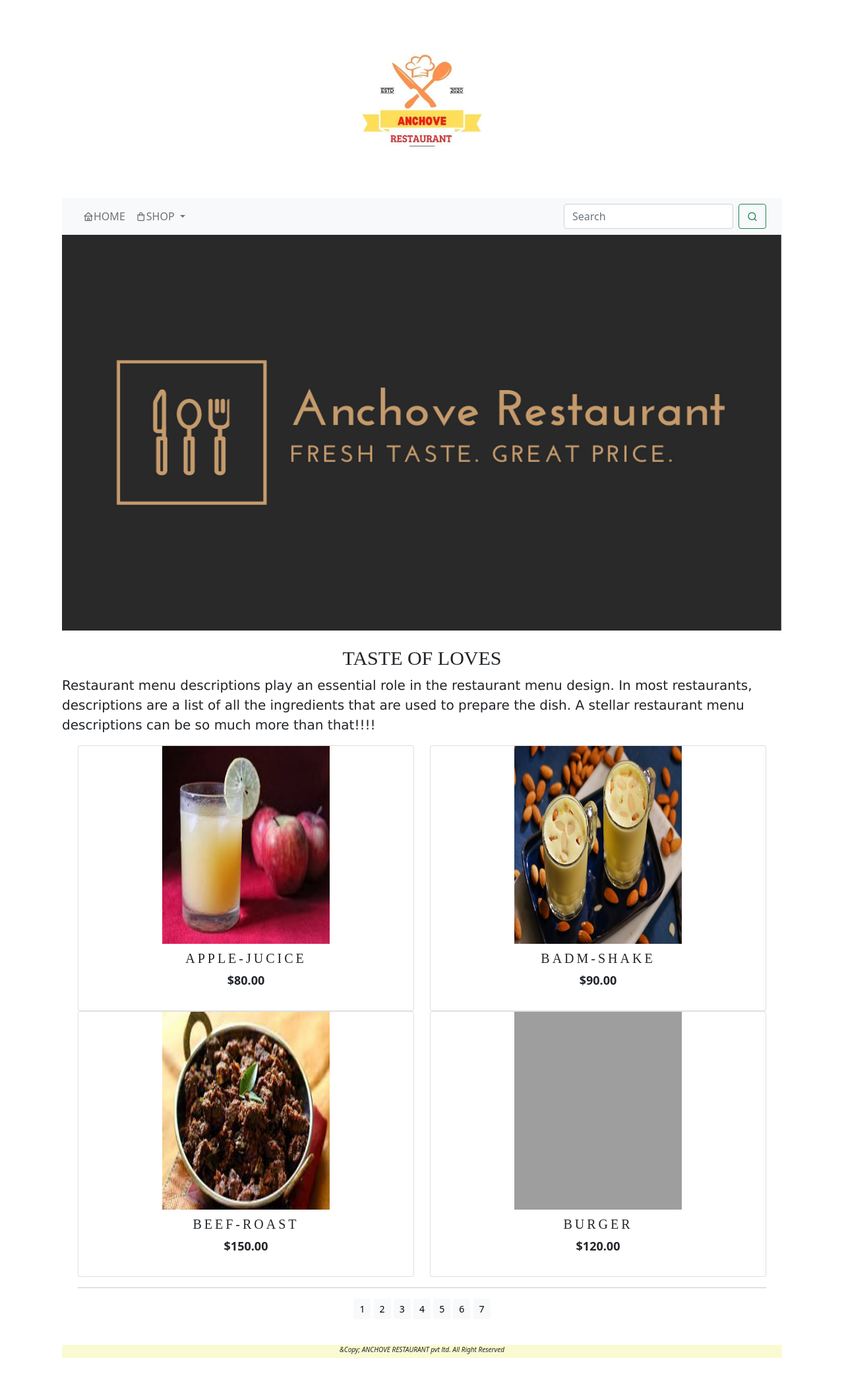
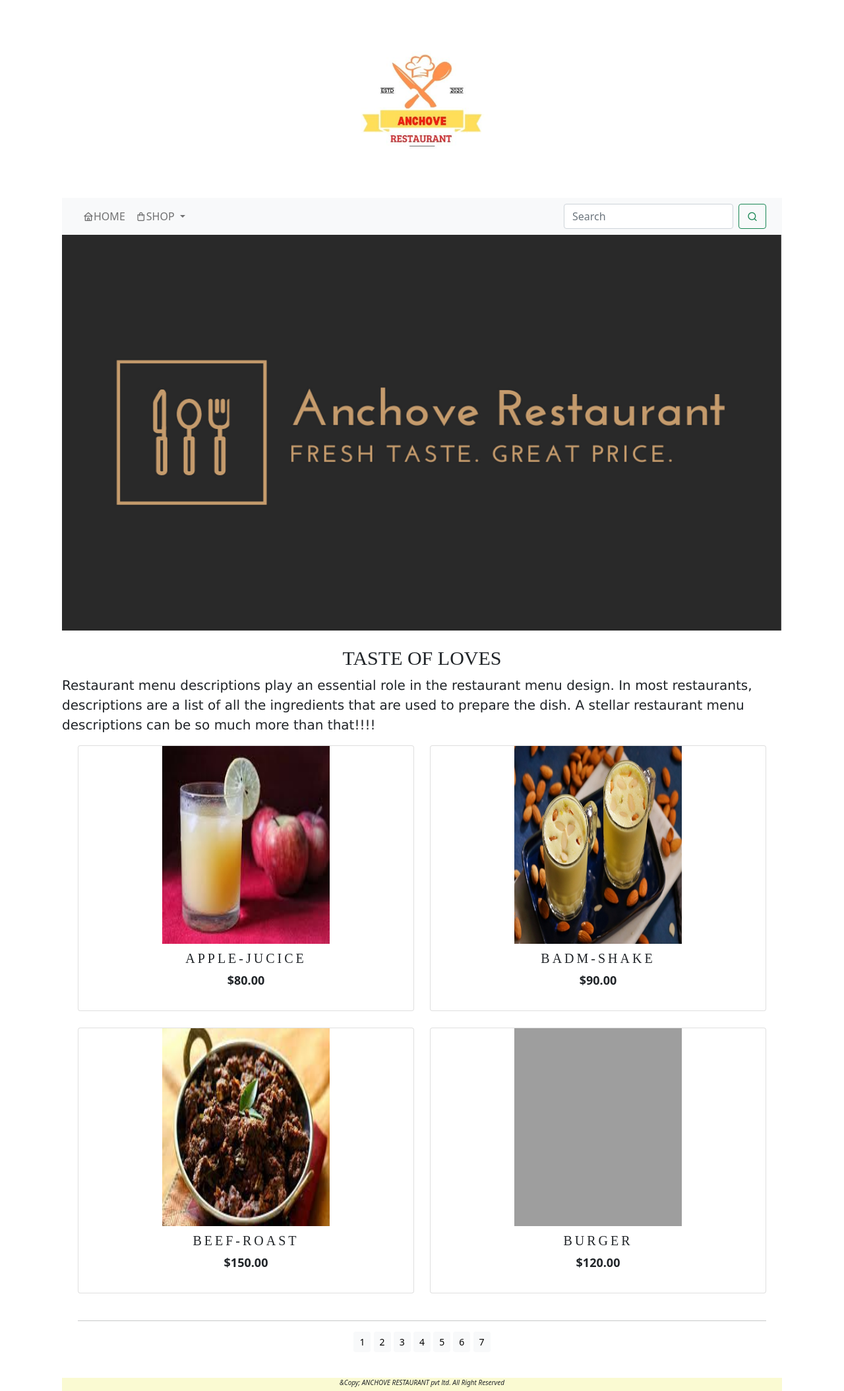
Before and after one commit to Aswin187/Ekart-Restuarant, a Django app: page /Ekartapp/ in a window 1280 px wide. Shown: the whole page at 66% size. Before the commit the page ends 2059 px from the top, so only its background shows below. Run offline with Django 4.2, Linux system fonts and the light colour scheme; data comes from the database, SQL or seed files in the repository; some libraries are stand-ins or nearby versions; grey boxes are pictures that could not be loaded.

Commit message:
Update category.html
Add margin-bottom to category.html page

```diff
--- a/Ekartproject/templates/category.html
+++ b/Ekartproject/templates/category.html
@@ -51,7 +51,7 @@
 <div class="container margin-bottom:10px">
     <div class="row mx_auto">
         {% for product in products.object_list %}
-        <div class="my_bottom_margin col-9 col-sm-12 col-md-6 col-lg-6">
+        <div class="my_bottom_margin col-9 col-sm-12 col-md-6 col-lg-6" style="margin-bottom:25px;">
             <div class="card text-center" style="min-width:18rem,">
                 <a href="{{product.get_url}}"><img class="my_image" style="width:50%; height:300px;" src="{{product.image.url}}" alt="{{product.name}}"></a>
                 <div class="card-body" style="padding-top:10px">
```
